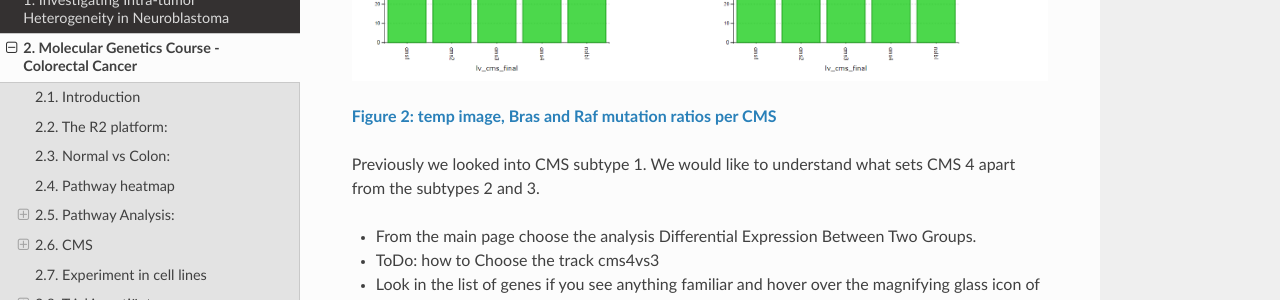
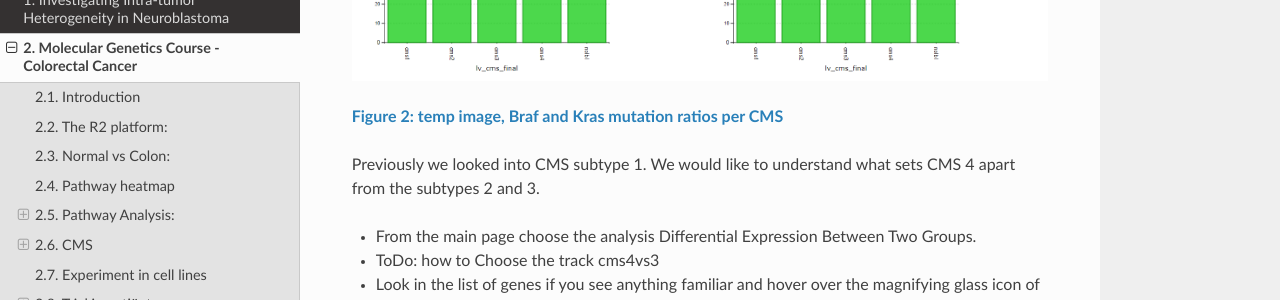
Before and after one commit to antronerds/r2-training-courses, a Sphinx documentation site: the page built from docs/Molecular_Genetics_CRC.md, in a window 1280 px wide and 900 px high, scrolled down 14007 px. Shown: the part 151-451 px from the top of the window. Built offline with Sphinx 7.4.7 and the Read the Docs theme 2.0.0, drawn with Linux system fonts in a browser that asks for light colours.

Commit message:
Spelling mutation braf and kras relate2tracks analysis

```diff
--- a/docs/Molecular_Genetics_CRC.md
+++ b/docs/Molecular_Genetics_CRC.md
@@ -337,9 +337,9 @@ Colors of the graph points are not set by default.
 Optionally perform a relate 2 tracks analysis to show the different percentages of braf and kras mutations per cms
 
 ![](_static/images/MolGenCRC/temp/braf_and_kras_mutation_percms_guinney_stackedbars_delete_later.png "Figure 2: temp
-image, Bras and Raf mutation ratios per CMS")
+image, Braf and Kras mutation ratios per CMS")
 
-[**Figure 2: temp image, Bras and Raf mutation ratios per CMS**](_static/images/MolGenCRC/temp/braf_and_kras_mutation_percms_guinney_stackedbars_delete_later.png)
+[**Figure 2: temp image, Braf and Kras mutation ratios per CMS**](_static/images/MolGenCRC/temp/braf_and_kras_mutation_percms_guinney_stackedbars_delete_later.png)
 
 
 Previously we looked into CMS subtype 1. We would like to understand what sets CMS 4 apart from the subtypes 2 and 3.
```
